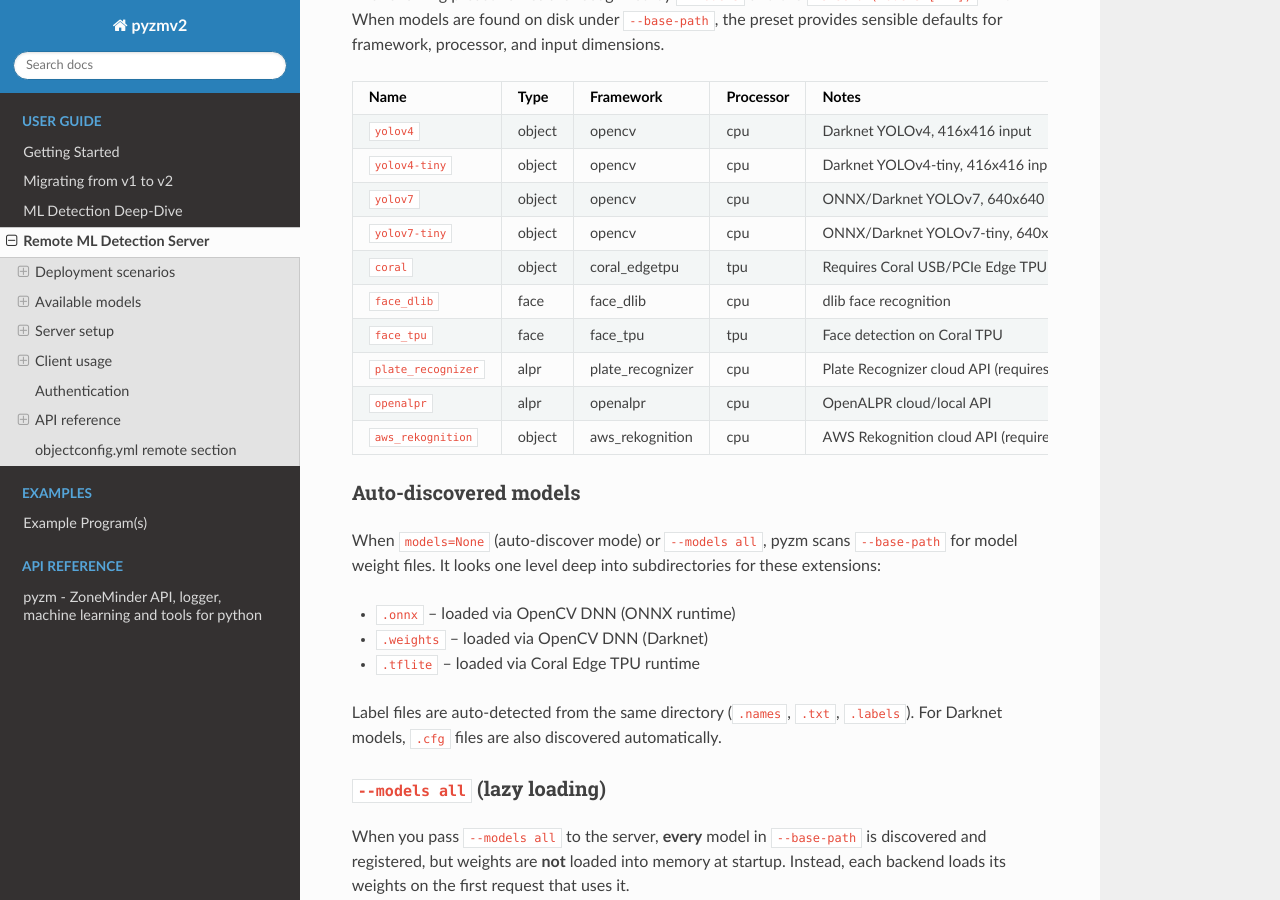
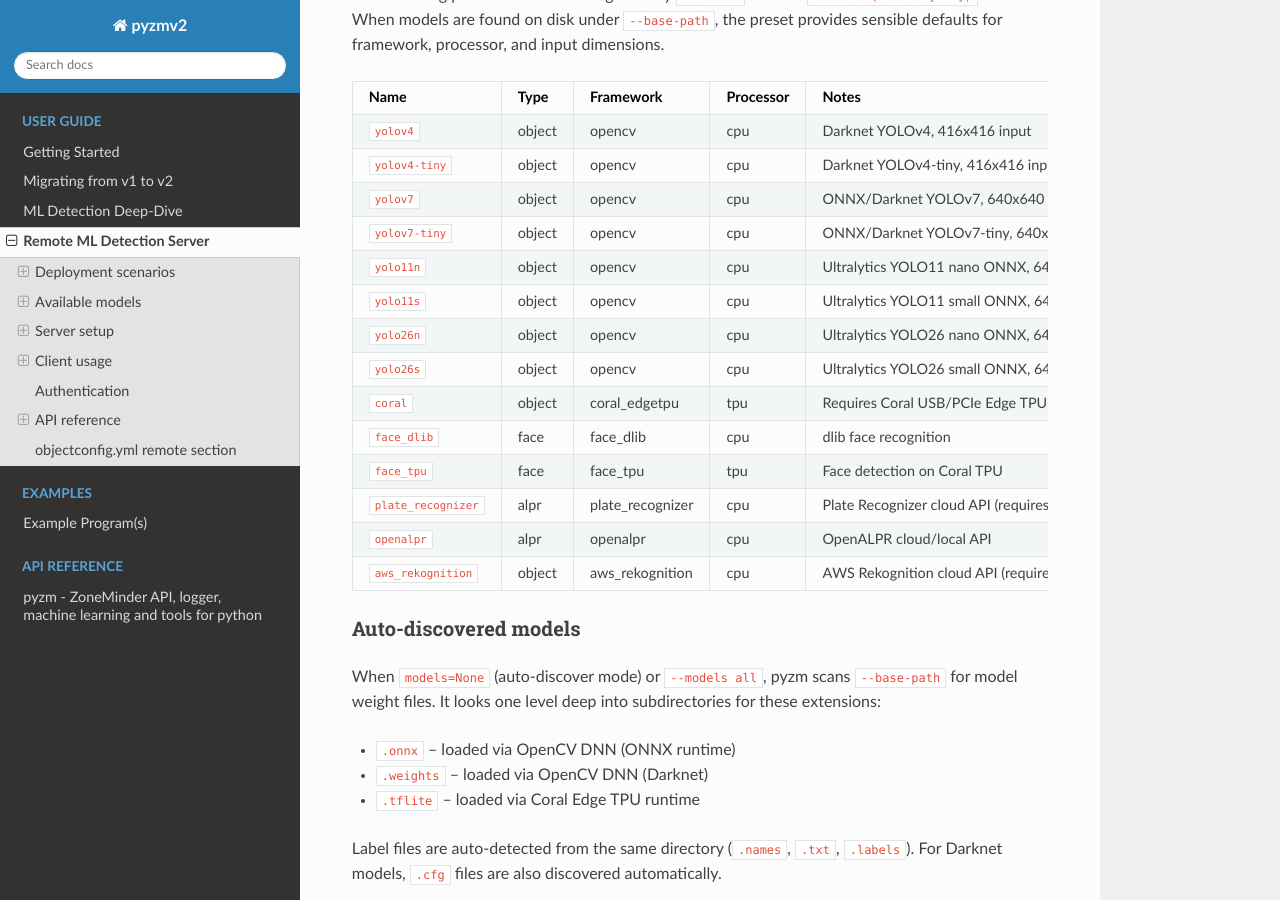
Before and after one commit to ZoneMinder/pyzm, a Sphinx documentation site: the page built from docs/guide/serve.rst, in a window 1280 px wide and 900 px high, scrolled down 3452 px. Built offline with Sphinx 7.4.7 and the Read the Docs theme 3.1.0, drawn with Linux system fonts in a browser that asks for light colours.

Commit message:
feat: add yolo11n, yolo11s, yolo26n, yolo26s model presets
All Ultralytics YOLO models now have named presets with correct
640x640 input dimensions and OpenCV framework defaults.

Co-Authored-By: Claude Opus 4.6 <noreply@anthropic.com>

```diff
--- a/docs/guide/serve.rst
+++ b/docs/guide/serve.rst
@@ -221,6 +221,26 @@ processor, and input dimensions.
      - opencv
      - cpu
      - ONNX/Darknet YOLOv7-tiny, 640x640 input
+   * - ``yolo11n``
+     - object
+     - opencv
+     - cpu
+     - Ultralytics YOLO11 nano ONNX, 640x640 input
+   * - ``yolo11s``
+     - object
+     - opencv
+     - cpu
+     - Ultralytics YOLO11 small ONNX, 640x640 input
+   * - ``yolo26n``
+     - object
+     - opencv
+     - cpu
+     - Ultralytics YOLO26 nano ONNX, 640x640 input
+   * - ``yolo26s``
+     - object
+     - opencv
+     - cpu
+     - Ultralytics YOLO26 small ONNX, 640x640 input
    * - ``coral``
      - object
      - coral_edgetpu
```
Also changed, not shown: 1 other file.
